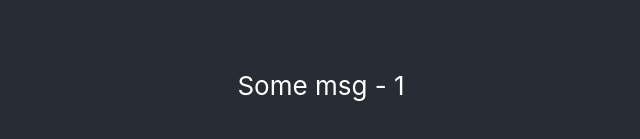
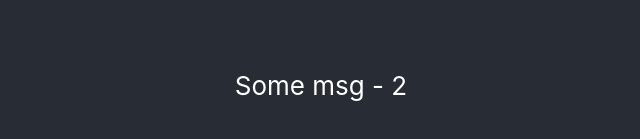
Before and after one commit to Prashanth-GS/poc-docker-kubernetes, a React (Create React App) app: page / in a window 1280 px wide. Shown: the part 315-454 px from the top of the page, without its empty margins (319-959 px from the left). Built offline with nearby package versions, Linux system fonts and the light colour scheme.

Commit message:
test jenkins auto build 2

```diff
--- a/src/App.js
+++ b/src/App.js
@@ -6,7 +6,7 @@ function App() {
     <div className="App">
       <header className="App-header">
         <p>
-          Some msg - 1
+          Some msg - 2
         </p>
       </header>
     </div>
```
